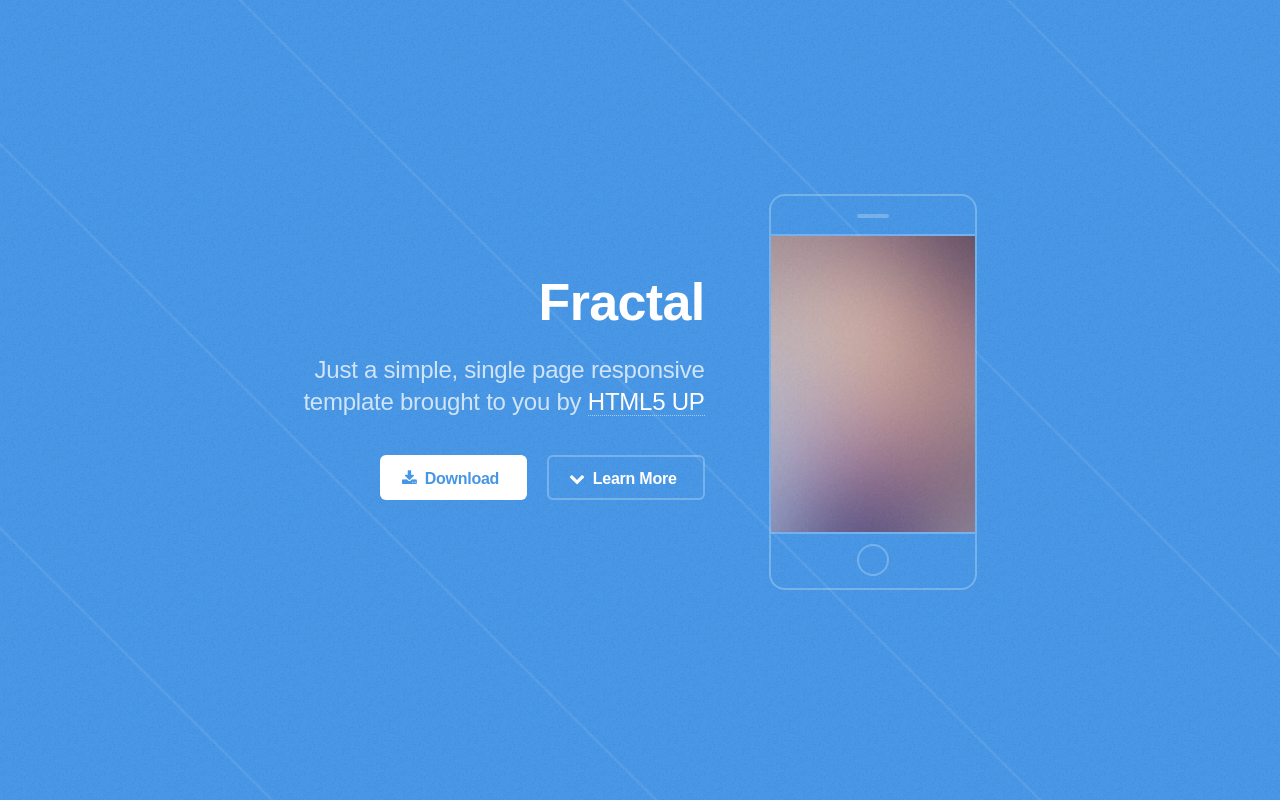
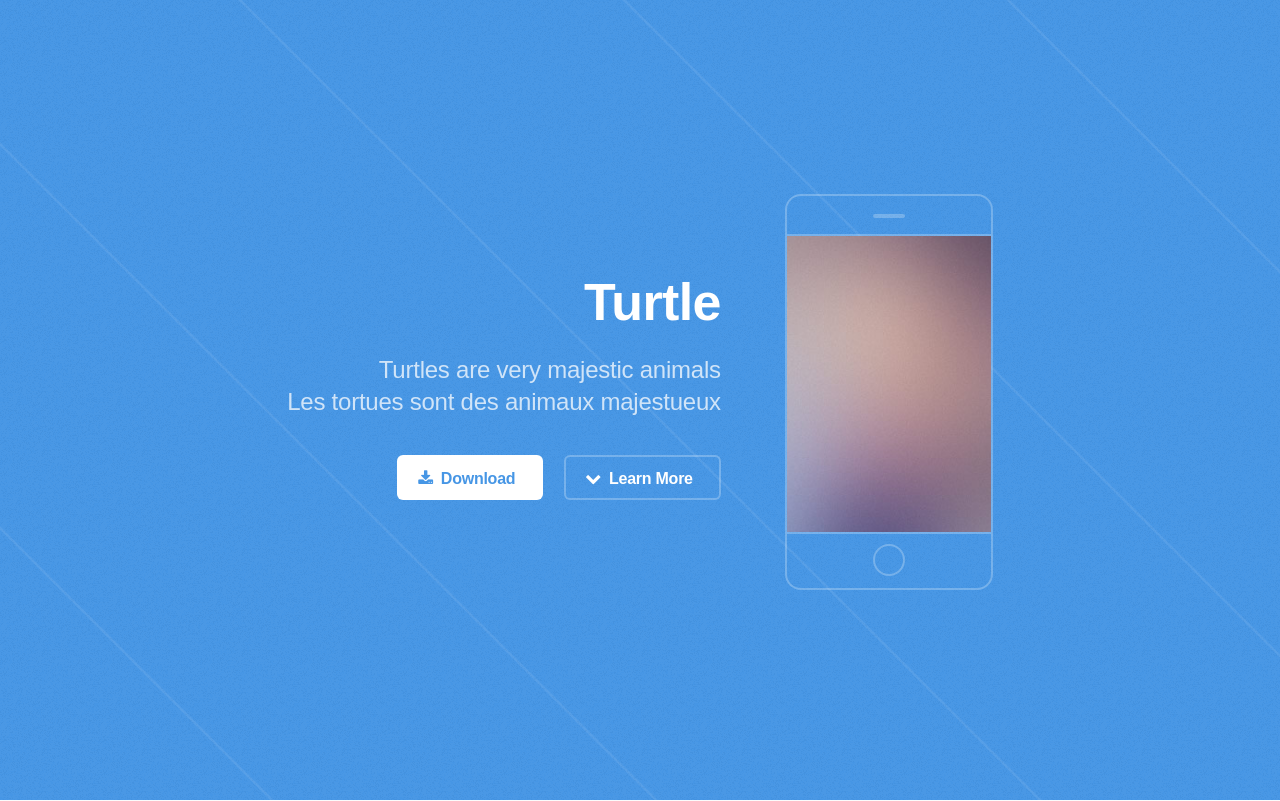
Before and after one commit to fluffybarbapapa/fluffybarbapapa.github.io, a plain HTML site: page index.html in a window 1280 px wide. Shown: the top 801 px of the page. Drawn offline with Linux system fonts and the light colour scheme.

Commit message:
changed h1 and p text

```diff
--- a/index.html
+++ b/index.html
@@ -19,9 +19,9 @@
 		<!-- Header -->
 			<header id="header">
 				<div class="content">
-					<h1><a href="#">Fractal</a></h1>
-					<p>Just a simple, single page responsive<br />
-					template brought to you by <a href="http://html5up.net">HTML5 UP</a></p>
+					<h1><a href="#">Turtle</a></h1>
+					<p>Turtles are very majestic animals<br />
+					Les tortues sont des animaux majestueux</p>
 					<ul class="actions">
 						<li><a href="#" class="button special icon fa-download">Download</a></li>
 						<li><a href="#one" class="button icon fa-chevron-down scrolly">Learn More</a></li>
```
